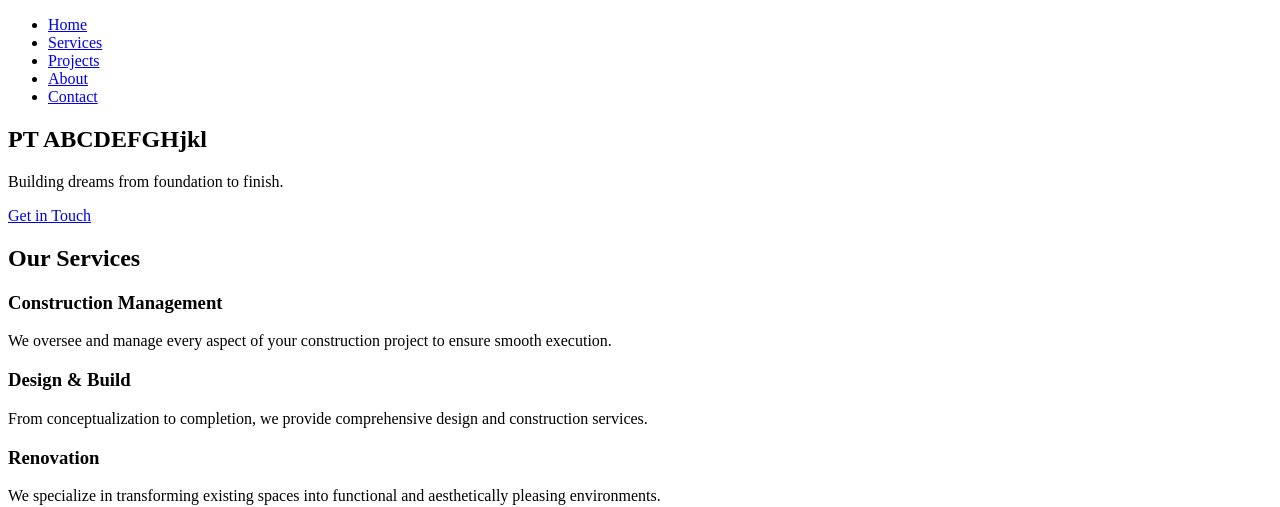
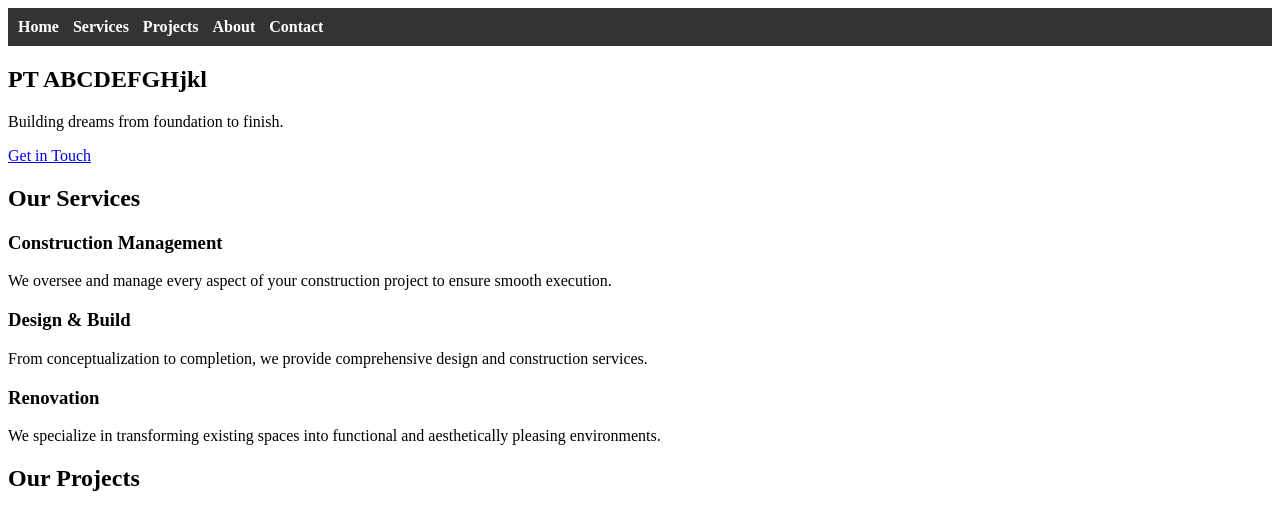
Before and after one commit to snikerfreakz/snikerfreakz.github.io, a plain HTML site: page index.html in a window 1280 px wide. Shown: the top 507 px of the page. Drawn offline with Linux system fonts and the light colour scheme.

Commit message:
Update styles.css

```diff
--- a/styles.css
+++ b/styles.css
@@ -3,3 +3,24 @@ body {
   background-size: cover;
   background-position: center;
 }
+.header-container {
+  background-color: #333;
+  padding: 10px;
+}
+
+.header-container nav ul {
+  list-style: none;
+  margin: 0;
+  padding: 0;
+}
+
+.header-container nav ul li {
+  display: inline-block;
+  margin-right: 10px;
+}
+
+.header-container nav ul li a {
+  color: #fff;
+  text-decoration: none;
+  font-weight: bold;
+}
```
